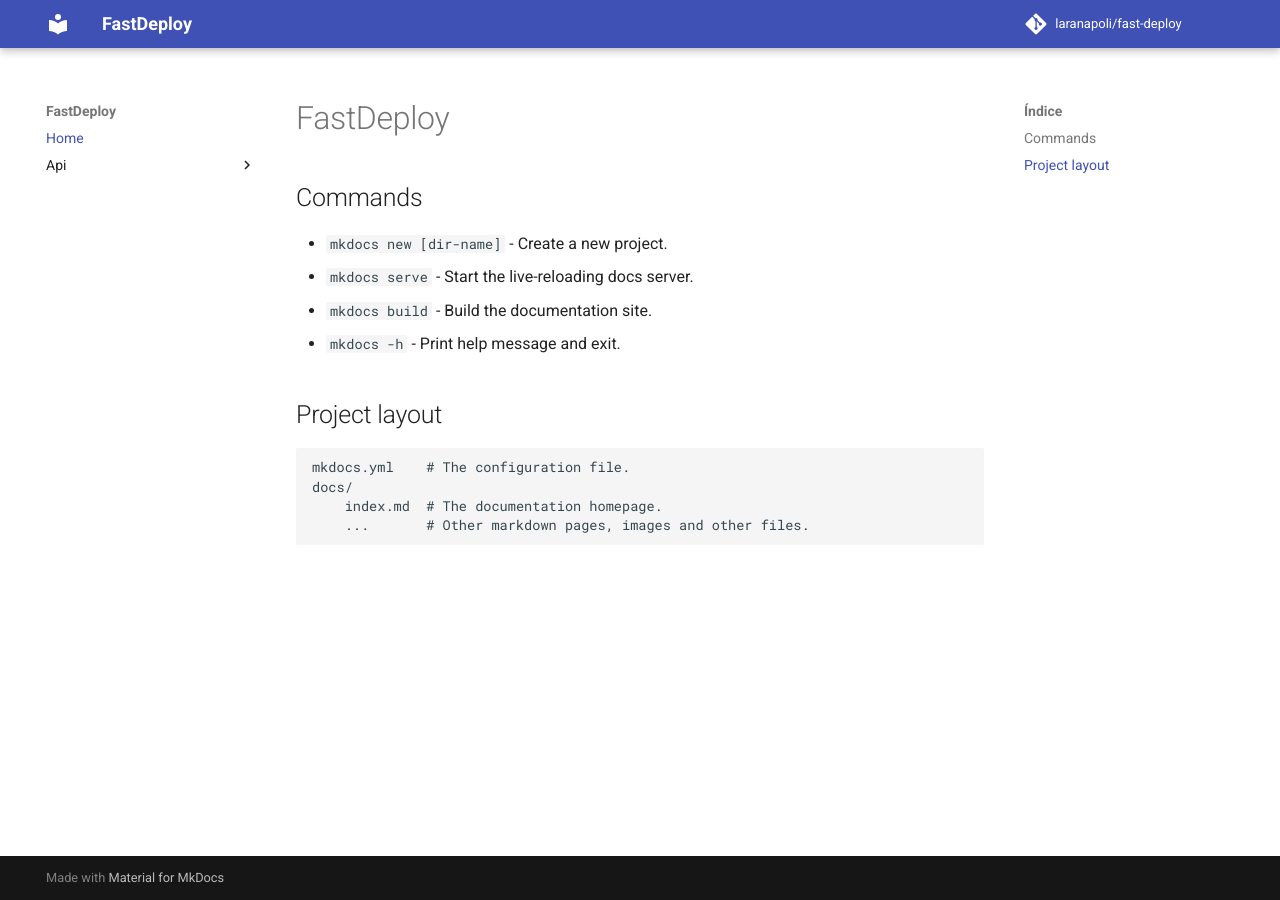
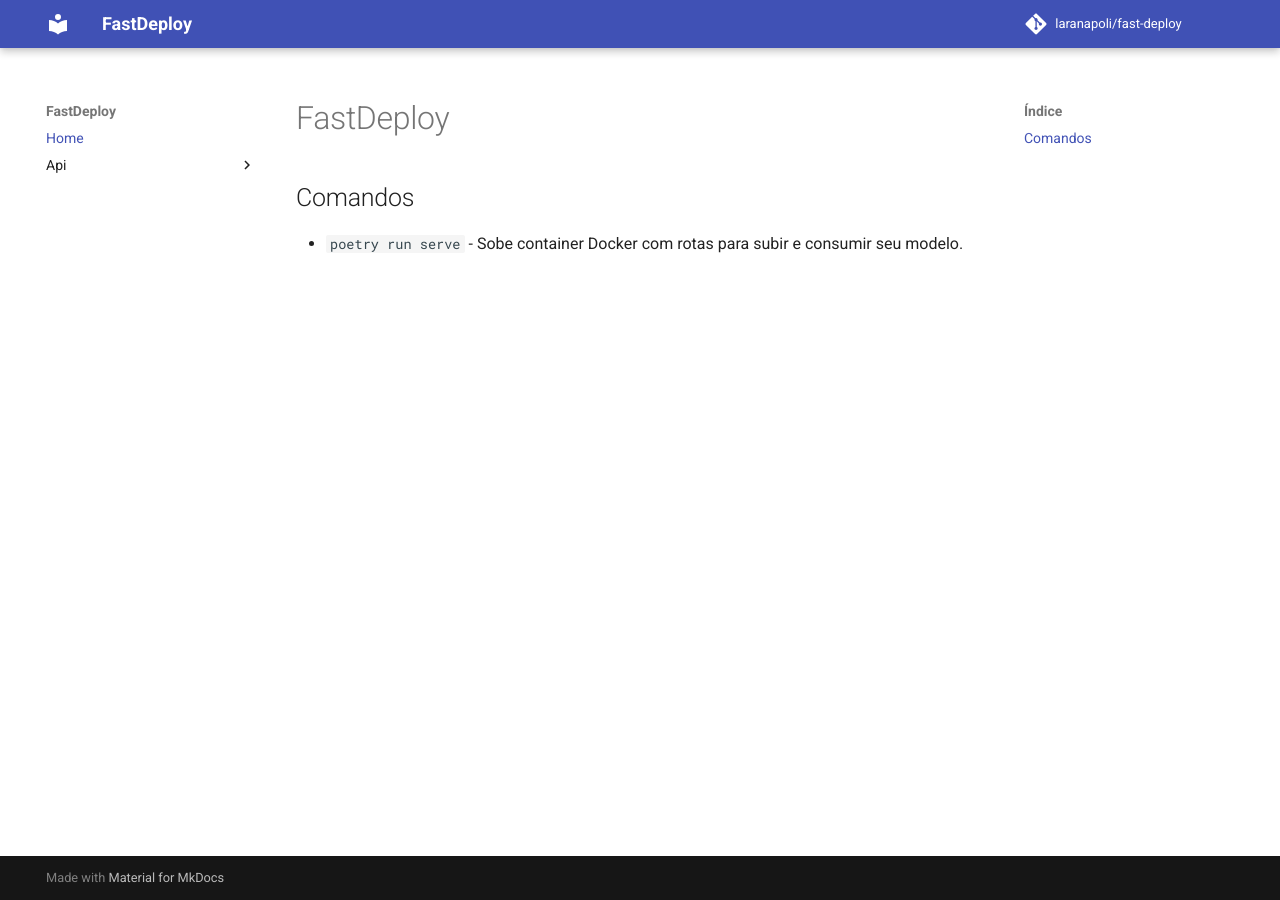
Before and after one commit to laranapoli/fast-deploy, an MkDocs documentation site: the page built from docs/index.md, in a window 1280 px wide. Built offline with MkDocs 1.6.1 and Material for MkDocs 9.7.7, drawn with Linux system fonts in a browser that asks for light colours; comment, search, counter and statistics services are not loaded.

Commit message:
serve command

```diff
--- a/docs/index.md
+++ b/docs/index.md
@@ -3,16 +3,6 @@
 
 
 
-## Commands
+## Comandos
 
-* `mkdocs new [dir-name]` - Create a new project.
-* `mkdocs serve` - Start the live-reloading docs server.
-* `mkdocs build` - Build the documentation site.
-* `mkdocs -h` - Print help message and exit.
-
-## Project layout
-
-    mkdocs.yml    # The configuration file.
-    docs/
-        index.md  # The documentation homepage.
-        ...       # Other markdown pages, images and other files.
+* `poetry run serve` - Sobe container Docker com rotas para subir e consumir seu modelo.
```
